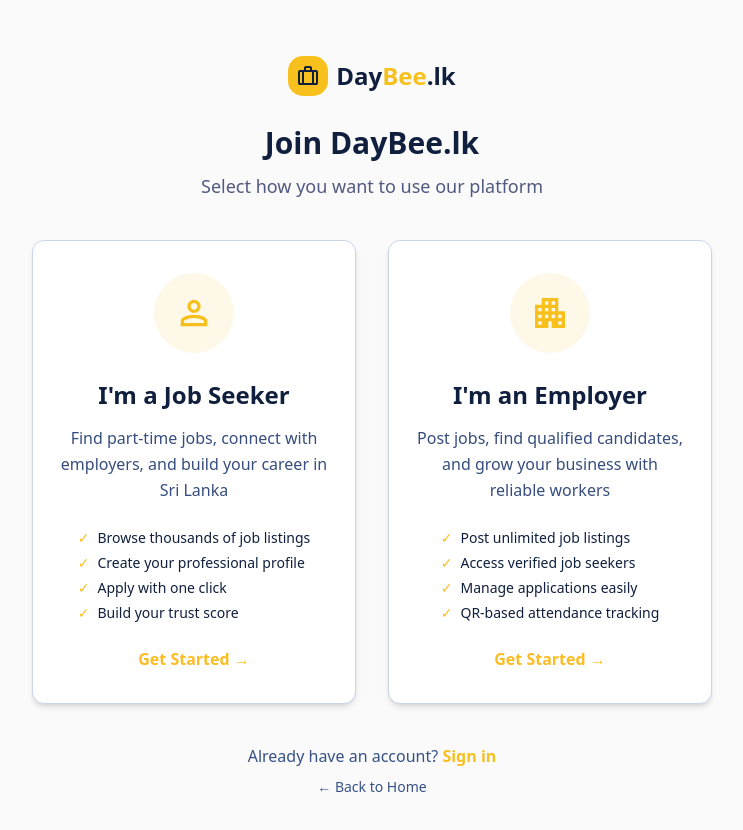
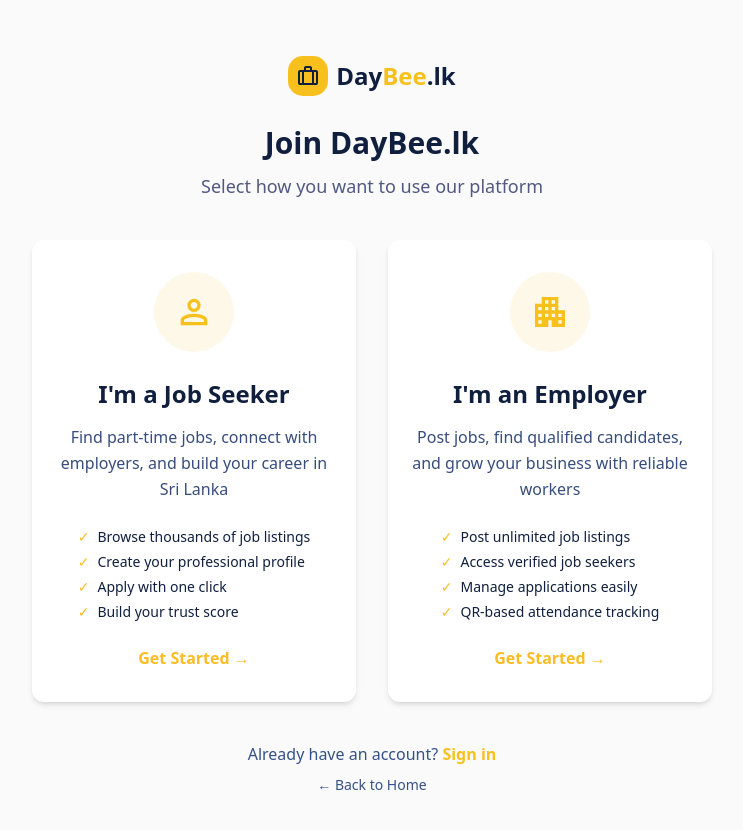
Before and after one commit to JayaniAnu10/Smart-Part-time-job-finder, a React (Vite) app in the folder frontend/part-time-react/: page / in a window 1280 px wide. Shown: the top 830 px of the page, without its empty margins (268-1011 px from the left). Built offline with nearby package versions, Linux system fonts and the light colour scheme.

Commit message:
Update RoleCard component: remove border and add shadow

```diff
--- a/frontend/part-time-react/src/components/RoleCard.tsx
+++ b/frontend/part-time-react/src/components/RoleCard.tsx
@@ -22,12 +22,10 @@ const RoleCard: React.FC<RoleCardProps> = ({
     <div
       className="
         w-full max-w-[324px] bg-[#ffffff]
-        border border-[#cbd5e9]
         rounded-[12px] shadow-md
         px-6 py-8
         flex flex-col items-center
         transition-all duration-300
-        hover:border-[#fbbd23]
         hover:shadow-[0_8px_20px_rgba(251,189,35,0.4)]
       "
     >
```
